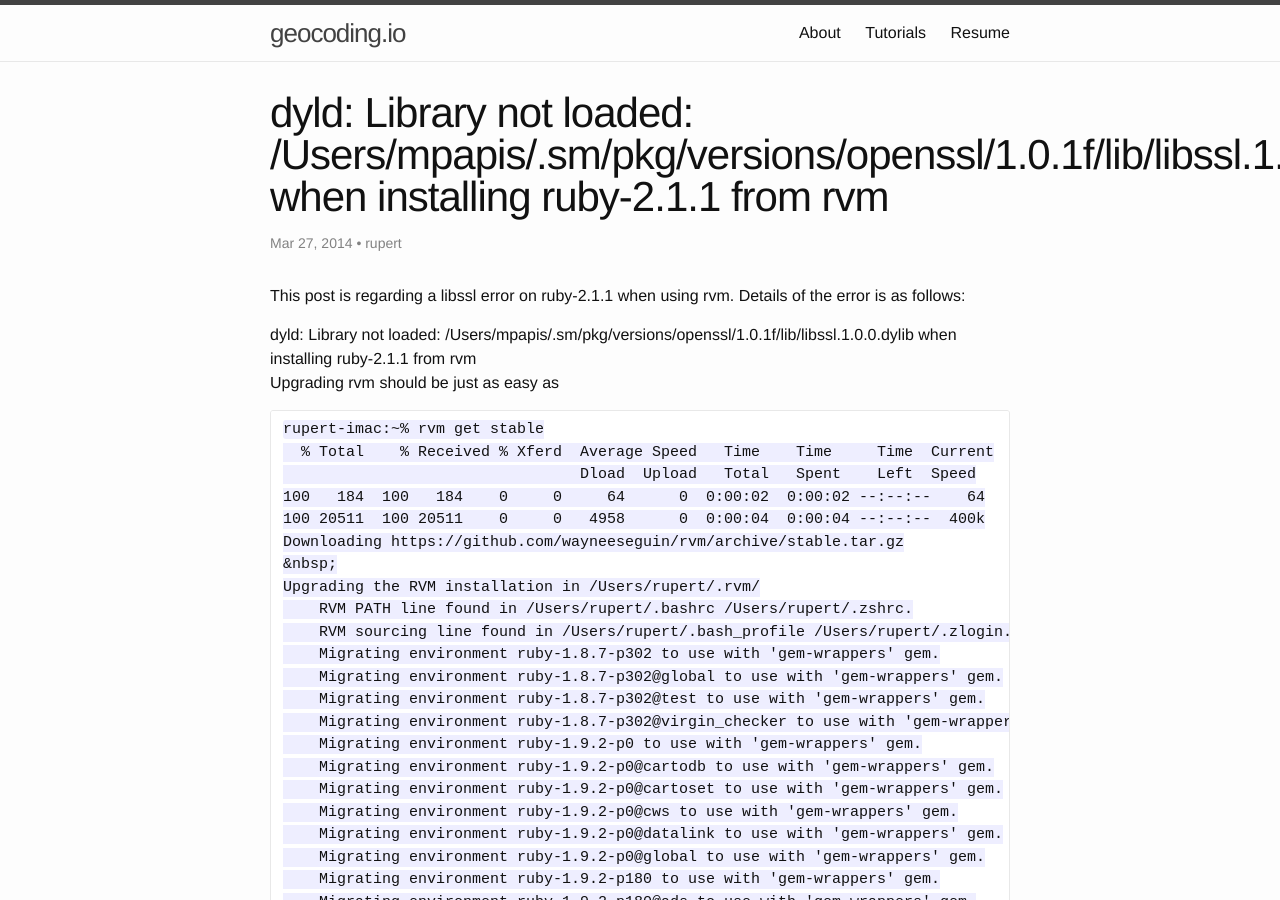
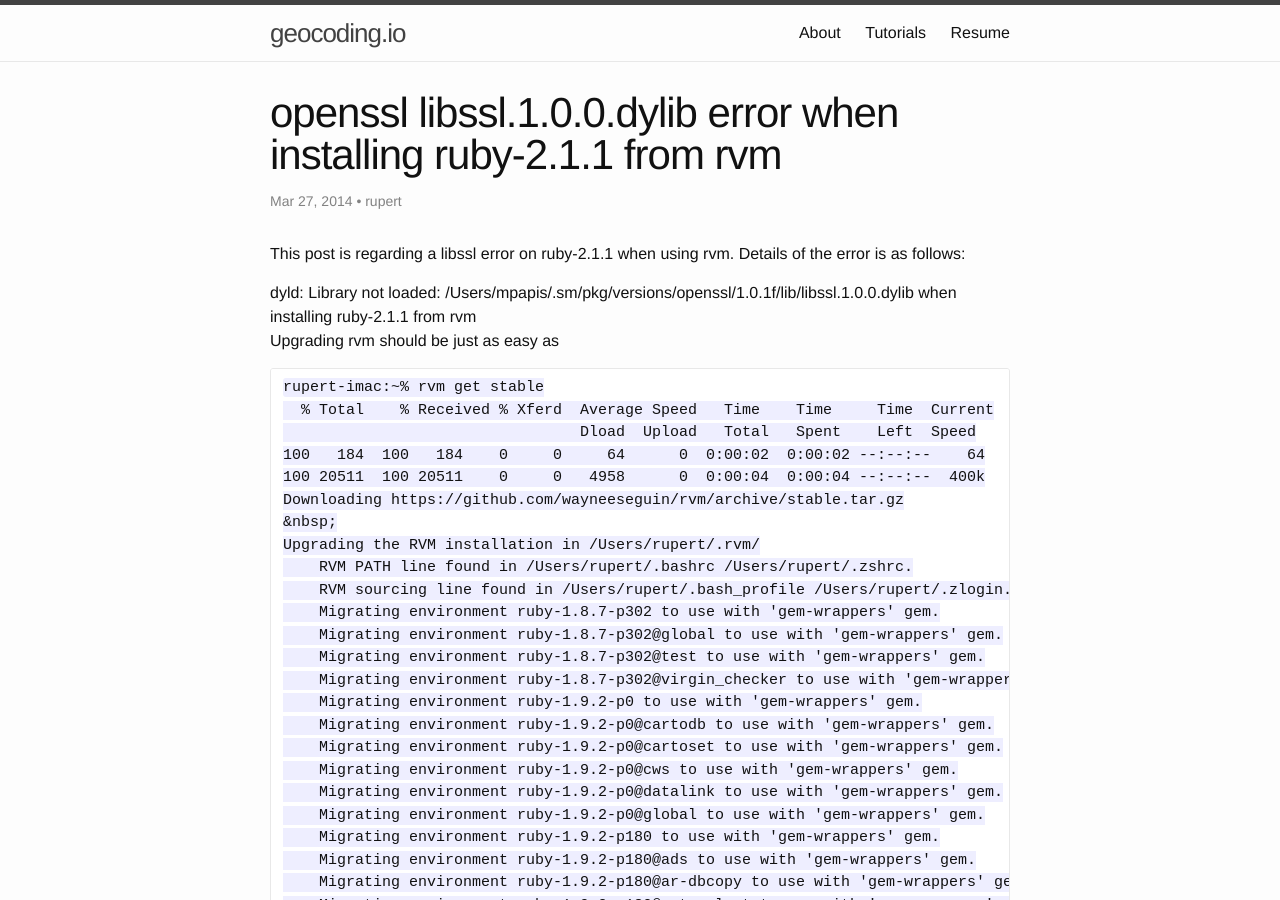
Before and after one commit to rdeguzman/rdeguzman.github.io, a Jekyll site: the page built from _posts/2014-03-27-libssl-1-0-0-dylib-error-when-installing-ruby-2-1-1-from-rvm.md, in a window 1280 px wide and 900 px high. Built offline with Jekyll 4.4.1, drawn with Linux system fonts in a browser that asks for light colours; comment, search, counter and statistics services are not loaded.

Commit message:
Update title for libssl 2014-03-27 post

```diff
--- a/_posts/2014-03-27-libssl-1-0-0-dylib-error-when-installing-ruby-2-1-1-from-rvm.md
+++ b/_posts/2014-03-27-libssl-1-0-0-dylib-error-when-installing-ruby-2-1-1-from-rvm.md
@@ -1,8 +1,8 @@
 ---
-title: 'dyld: Library not loaded: /Users/mpapis/.sm/pkg/versions/openssl/1.0.1f/lib/libssl.1.0.0.dylib when installing ruby-2.1.1 from rvm'
+title: 'openssl libssl.1.0.0.dylib error when installing ruby-2.1.1 from rvm'
 author: rupert
 layout: post
-permalink: /2014/03/dyld-library-not-loaded-usersmpapis-smpkgversionsopenssl1-0-1fliblibssl-1-0-0-dylib-when-installing-ruby-2-1-1-from-rvm/
+permalink: /2014/03/libssl-1-0-0-dylib-error-when-installing-ruby-2-1-1-from-rvm/
 categories:
   - ruby
 tags:
```
